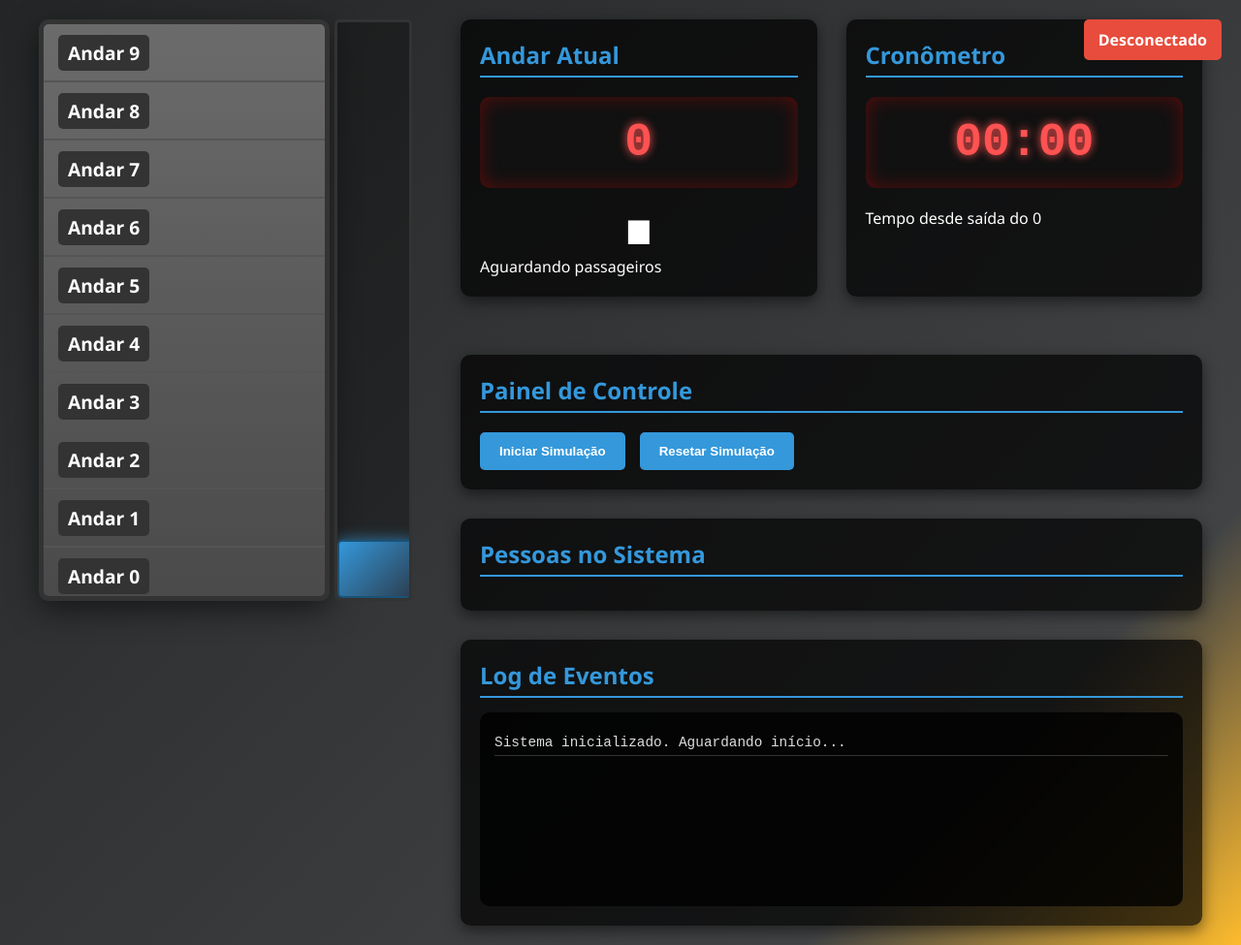
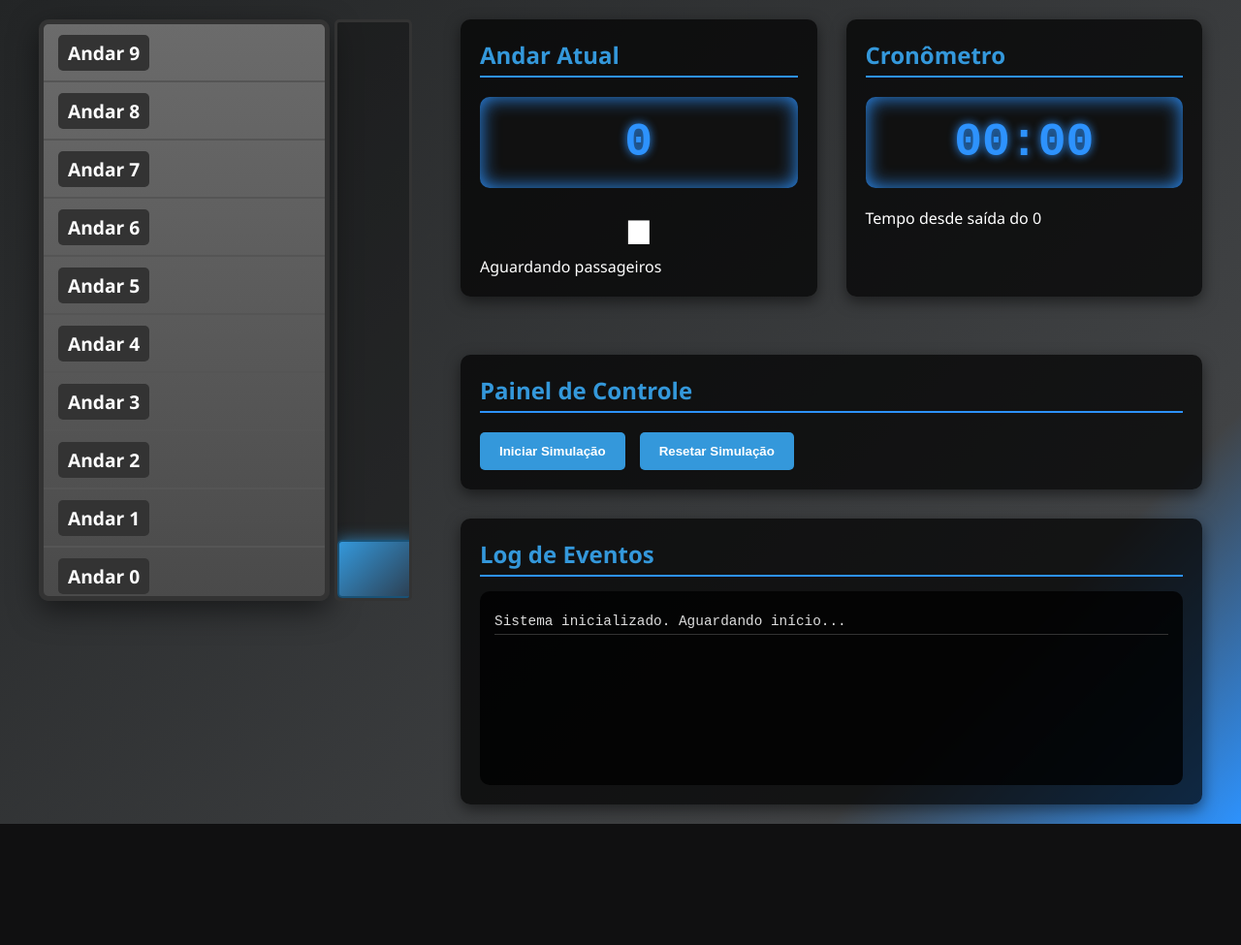
Before and after one commit to schulzdimitrii-study/elevator-simulator, a Flask app: page / in a window 1280 px wide. Shown: the whole page at 97% size. After the commit the page ends 850 px from the top, so only its background shows below. Run offline with Flask 3, Linux system fonts and the light colour scheme.

Commit message:
style: update background and element colors for improved aesthetics and remove unused elements

```diff
--- a/static/css/style.css
+++ b/static/css/style.css
@@ -5,7 +5,7 @@
 }
 body {
     font-family: 'Segoe UI', Tahoma, Geneva, Verdana, sans-serif;
-    background: linear-gradient(135deg, #232526, #414345 80%, #fdbb2d 100%);
+    background: linear-gradient(135deg, #232526, #414345 80%, #2d92fd 100%);
     color: white;
     min-height: 100vh;
     padding: 20px;
@@ -72,7 +72,7 @@ h1 {
 .person {
     width: 25px;
     height: 25px;
-    background-color: #ff5252;
+    background-color: #2d92fd;
     border-radius: 50%;
     display: flex;
     align-items: center;
@@ -80,7 +80,7 @@ h1 {
     color: white;
     font-weight: bold;
     font-size: 0.8rem;
-    box-shadow: 0 0 5px rgba(255, 82, 82, 0.8);
+    box-shadow: 0 0 5px rgba(45,146,253,1.000);
 }
 .elevator-shaft {
     width: 80px;
@@ -134,21 +134,21 @@ h1 {
 .status-card h2 {
     margin-bottom: 15px;
     color: #3498db;
-    border-bottom: 2px solid #3498db;
+    border-bottom: 2px solid #2d92fd;
     padding-bottom: 5px;
 }
 .digital-display {
     background: #111;
-    color: #ff5252;
+    color: #2d92fd;
     font-family: 'Courier New', monospace;
     font-size: 3rem;
     font-weight: bold;
     padding: 20px;
     text-align: center;
     border-radius: 10px;
-    box-shadow: inset 0 0 20px rgba(255, 0, 0, 0.3);
+    box-shadow: inset 0 0 20px rgba(45,146,253,1.000);
     margin: 20px 0;
-    text-shadow: 0 0 10px #ff5252;
+    text-shadow: 0 0 10px #2d92fd;
 }
 .log {
     height: 200px;
@@ -182,12 +182,6 @@ h1 {
 }
 .control-btn:hover {
     background: #2980b9;
-}
-.people-list {
-    display: grid;
-    grid-template-columns: repeat(auto-fill, minmax(150px, 1fr));
-    gap: 10px;
-    margin-top: 15px;
 }
 .person-card {
     background: rgba(255, 255, 255, 0.1);
--- a/static/js/script.js
+++ b/static/js/script.js
@@ -11,7 +11,6 @@ document.addEventListener('DOMContentLoaded', function() {
     const elevatorStatusEl = document.getElementById('elevator-status');
     const eventLogEl = document.getElementById('event-log');
     const peopleListEl = document.getElementById('people-list');
-    const connectionStatusEl = document.getElementById('connection-status');
     // Configuração
     const totalFloors = 10;
     const API_BASE = 'http://localhost:8080/api';
@@ -162,15 +161,11 @@ document.addEventListener('DOMContentLoaded', function() {
                 method: 'POST'
             });
             if (response.ok) {
-                connectionStatusEl.textContent = "Conectado";
-                connectionStatusEl.className = "connection-status connected";
             } else {
                 throw new Error('Falha ao reiniciar sistema');
             }
         } catch (error) {
             console.error('Erro:', error);
-            connectionStatusEl.textContent = "Desconectado";
-            connectionStatusEl.className = "connection-status disconnected";
         }
     }
     // Iniciar simulação automática
@@ -180,15 +175,11 @@ document.addEventListener('DOMContentLoaded', function() {
                 method: 'POST'
             });
             if (response.ok) {
-                connectionStatusEl.textContent = "Simulação automática iniciada";
-                connectionStatusEl.className = "connection-status connected";
             } else {
                 throw new Error('Falha ao iniciar simulação automática');
             }
         } catch (error) {
             console.error('Erro:', error);
-            connectionStatusEl.textContent = "Desconectado";
-            connectionStatusEl.className = "connection-status disconnected";
         }
     }
     // Buscar estado atual do backend
@@ -200,15 +191,11 @@ document.addEventListener('DOMContentLoaded', function() {
                 const data = await response.json();
 
                 updateView(data);
-                connectionStatusEl.textContent = "Conectado";
-                connectionStatusEl.className = "connection-status connected";
             } else {
                 throw new Error('Falha ao buscar estado');
             }
         } catch (error) {
             console.error('Erro:', error);
-            connectionStatusEl.textContent = "Desconectado";
-            connectionStatusEl.className = "connection-status disconnected";
         }
     }
     // Event Listeners
--- a/templates/index.html
+++ b/templates/index.html
@@ -42,12 +42,6 @@
                 </div>
             </div>
             <div class="status-card">
-                <h2>Pessoas no Sistema</h2>
-                <div class="people-list" id="people-list">
-                    <!-- Lista de pessoas será gerada aqui -->
-                </div>
-            </div>
-            <div class="status-card">
                 <h2>Log de Eventos</h2>
                 <div class="log" id="event-log">
                     <div class="log-entry">Sistema inicializado. Aguardando início...</div>
@@ -55,7 +49,6 @@
             </div>
         </div>
     </div>
-    <div class="connection-status" id="connection-status">Conectando...</div>
     <script src="{{ url_for('static', filename='js/script.js')}}"></script>
 </body>
 </html>
```
